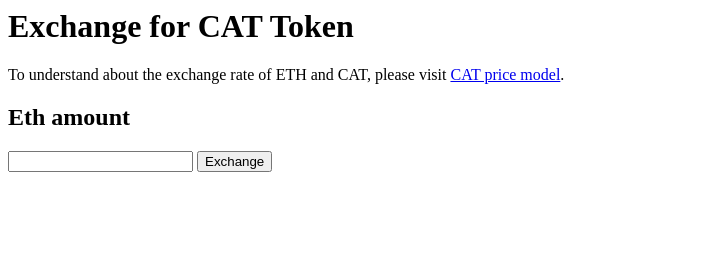
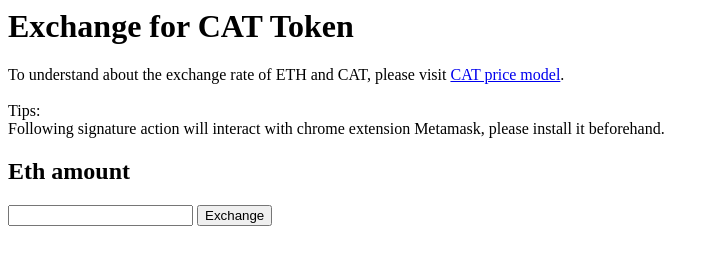
Before and after one commit to Tastingo/exchange-cat, a website: page index.html in a window 1280 px wide. Shown: the whole page, without its empty margins (0-719 px from the left). Drawn offline with Linux system fonts and the light colour scheme.

Commit message:
add tips

```diff
--- a/index.html
+++ b/index.html
@@ -3,6 +3,10 @@
         <h1>Exchange for CAT Token</h1>
         <div>To understand about the exchange rate of ETH and CAT, please visit
             <a href="https://github.com/Tastingo/archat-tutorial/blob/master/cat-en.pdf">CAT price model</a>.
+        </div>
+        <br>
+        <div>Tips: <br>
+             Following signature action will interact with chrome extension Metamask, please install it beforehand.
         </div>
         <h2>Eth amount</h2>
         <div>
```
